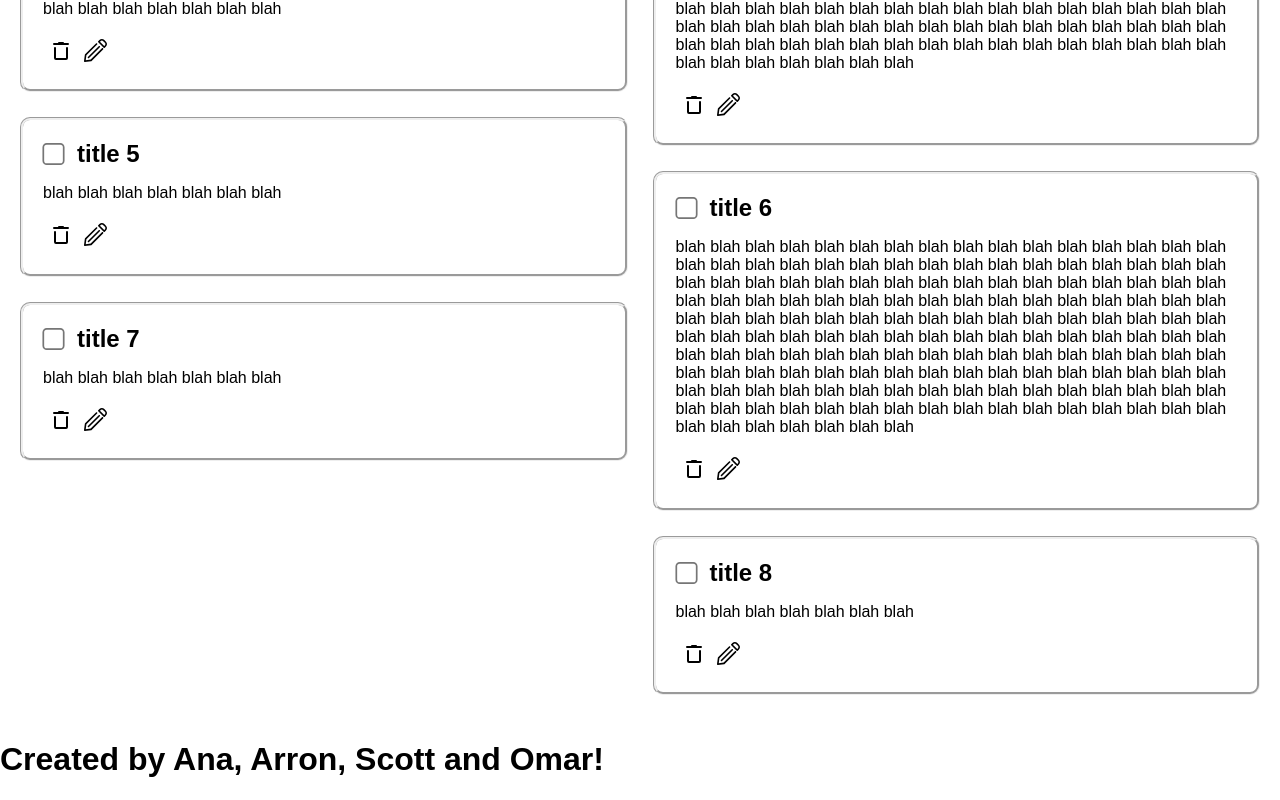
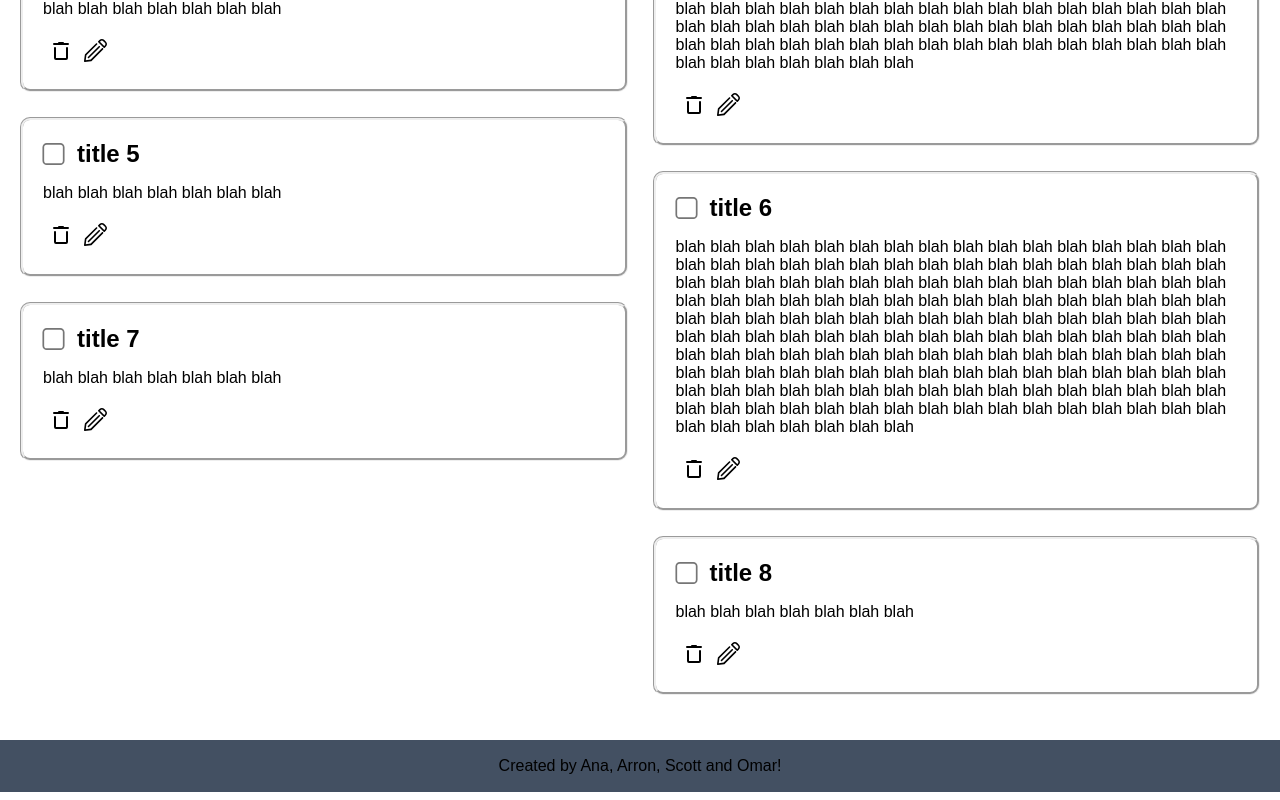
Before and after one commit to anammSky/to-do-app, a React (Create React App) app in the folder client/: page / in a window 1280 px wide. Shown: the part 447-1247 px from the top of the page. Built offline with nearby package versions, Linux system fonts and the light colour scheme; a web font is replaced by a local one.

Commit message:
"added footer with css"

```diff
--- /dev/null
+++ b/client/src/assets/footer.css
@@ -0,0 +1,8 @@
+.footer {
+    background-color: var(--bg-dark);
+    margin: 0px;
+    margin-bottom: -50px;
+    text-align: center;
+    padding-top: 1px;
+    padding-bottom: 1px;
+}
--- a/client/src/components/Footer.js
+++ b/client/src/components/Footer.js
@@ -1,7 +1,9 @@
+import React from "react";
+import "../assets/footer.css"
 export default function Footer() {
     return(
-        <div>
-            <h1>Created by Ana, Arron, Scott and Omar!</h1>
-        </div>
+        <footer className="footer">
+            <p>Created by Ana, Arron, Scott and Omar!</p>
+        </footer>
     )
 }
```
